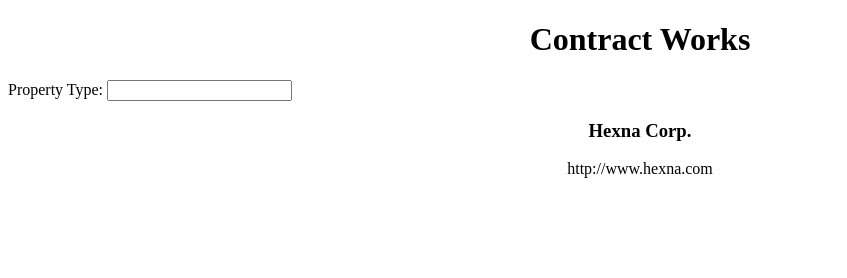
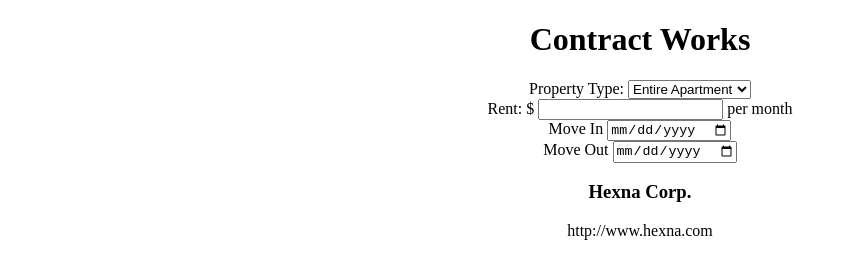
Before and after one commit to avishaan/Hexna-Contract-Works, a plain HTML site: page index.html in a window 1280 px wide. Shown: the whole page, without its empty margins (0-847 px from the left). Drawn offline with Linux system fonts and the light colour scheme.

Commit message:
Added form inputs

```diff
--- a/assets/base.css
+++ b/css/base.css
@@ -1,12 +1,9 @@
-#contractapp {
-}
-
 #header {
 	text-align: center;
 }
 
-#main {
-
+#contractApp {
+	text-align: center;
 }
 
 #footer {
--- a/index.html
+++ b/index.html
@@ -1,28 +1,41 @@
 <!doctype html>
 <html lang="en">
-
     <head>
         <meta charset="utf-8">
         <title>Contract Works</title>
-    <link rel="stylesheet" href="assets/base.css">
+        <link rel="stylesheet" href="css/base.css">
     </head>
 
     <body>
-
         <header id="header">
             <h1>Contract Works</h1>
         </header>
 
         <div id="contractApp">
             <form id="addContract" action="#">
-        <div>
-          <label for="propertyType">Property Type: </label>
-          <input id="propertyType" type="text" />
+                <span>
+                    <label for="propertyType">Property Type:</label>
+                    <select id="propertyType">
+                        <option value="apartment">Entire Apartment</option>
+                        <option value="room">Single Bedroom</option>
+                    </select>
+                    <br>
+                    <label for="rent">Rent: $</label>
+                    <input id="rent" type="number" />
+                    per month
+                    <br>
+                    <label for="moveIn">Move In</label>
+                    <input id="moveIn" type="date" />
+                    <br>
+                    <label for="moveOut">Move Out</label>
+                    <input id="moveOut" type="date" />
+                </span>
+            </form>
         </div>
 
         <footer id="footer">
             <h3>Hexna Corp.</h3>
-        http://www.hexna.com
+            <p>http://www.hexna.com</p>
         </footer>
 
         <script src="js/lib/jquery-2.1.1.js"></script>
```
Lines whose indentation alone changed are shown as unchanged.
